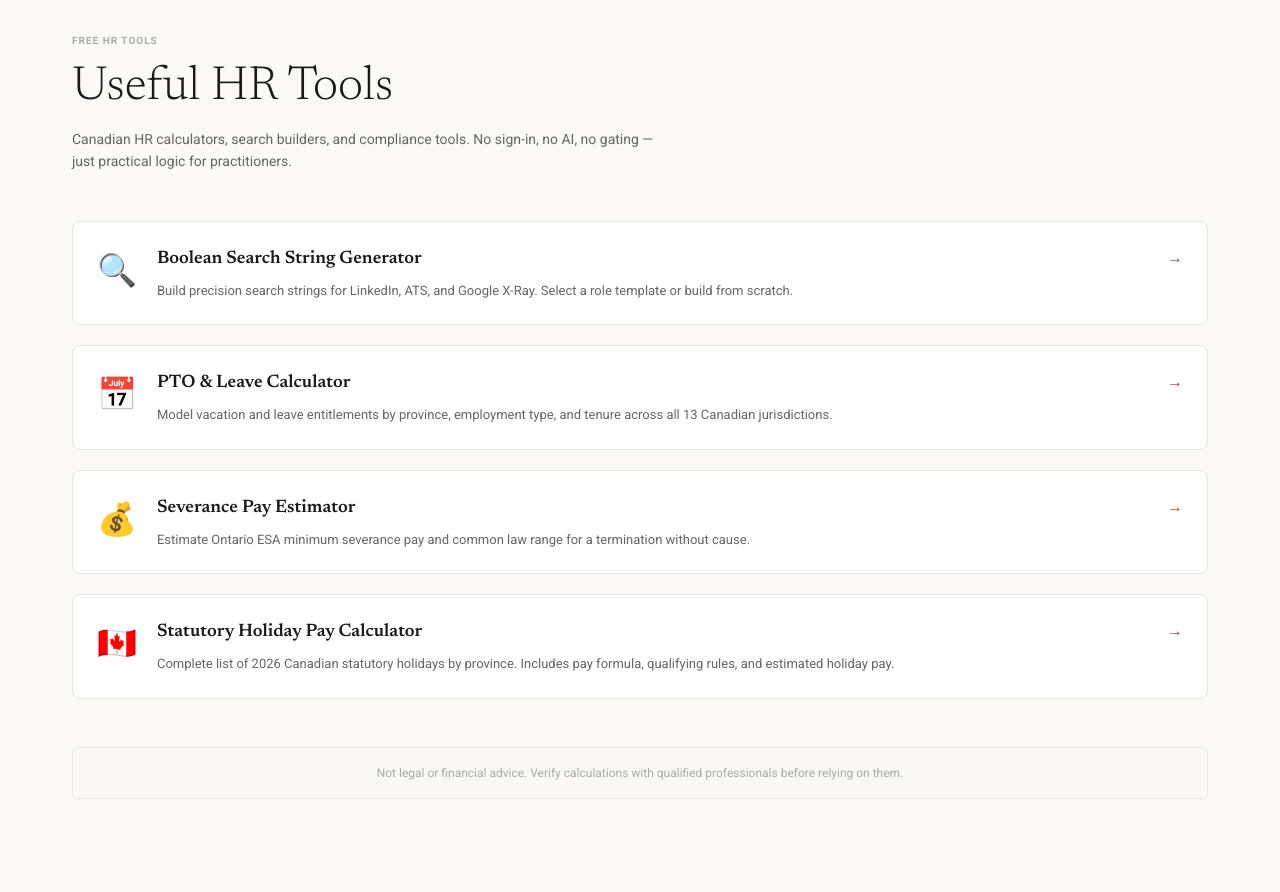
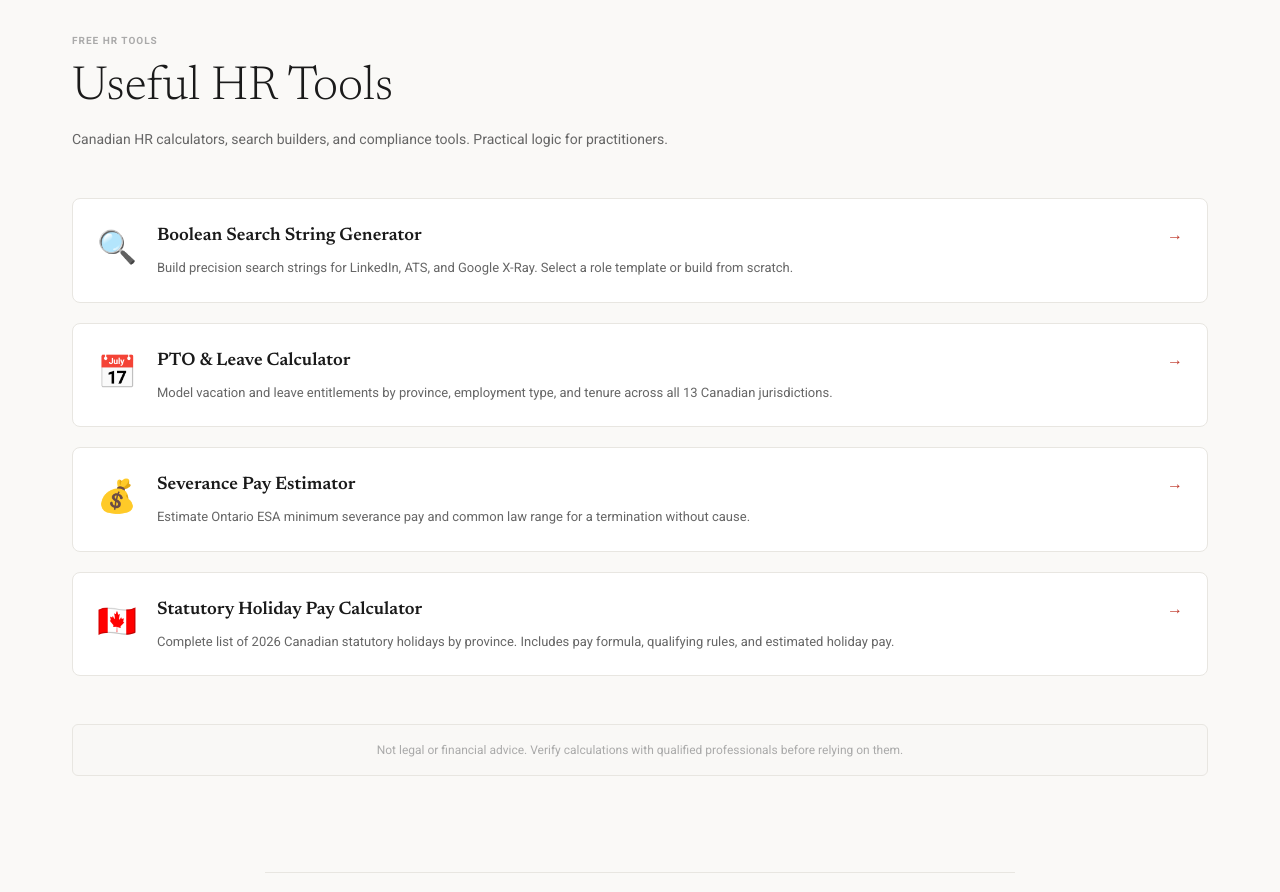
Before and after one commit to RalHill/HillarysHR, a Next.js app: page /tools in a window 1280 px wide. Shown: the part 180-1072 px from the top of the page. Built offline with nearby package versions, Linux system fonts and the light colour scheme.

Commit message:
Update tools page wording and add footer link to Useful HR Tools

```diff
--- a/app/(site)/tools/page.tsx
+++ b/app/(site)/tools/page.tsx
@@ -69,7 +69,7 @@ export default function ToolsPage() {
             lineHeight: 1.6,
           }}
         >
-          Canadian HR calculators, search builders, and compliance tools. No sign-in, no AI, no gating — just practical logic for practitioners.
+          Canadian HR calculators, search builders, and compliance tools. Practical logic for practitioners.
         </p>
       </div>
 
--- a/components/site/SiteFooter.tsx
+++ b/components/site/SiteFooter.tsx
@@ -68,6 +68,12 @@ export function SiteFooter() {
         >
           HR Explained
         </Link>
+        <Link
+          href="/tools"
+          style={{ color: "#888", textDecoration: "none" }}
+        >
+          Useful HR Tools
+        </Link>
         <a
           href="https://linkedin.com/in/hillary-chukwu-"
           target="_blank"
```
